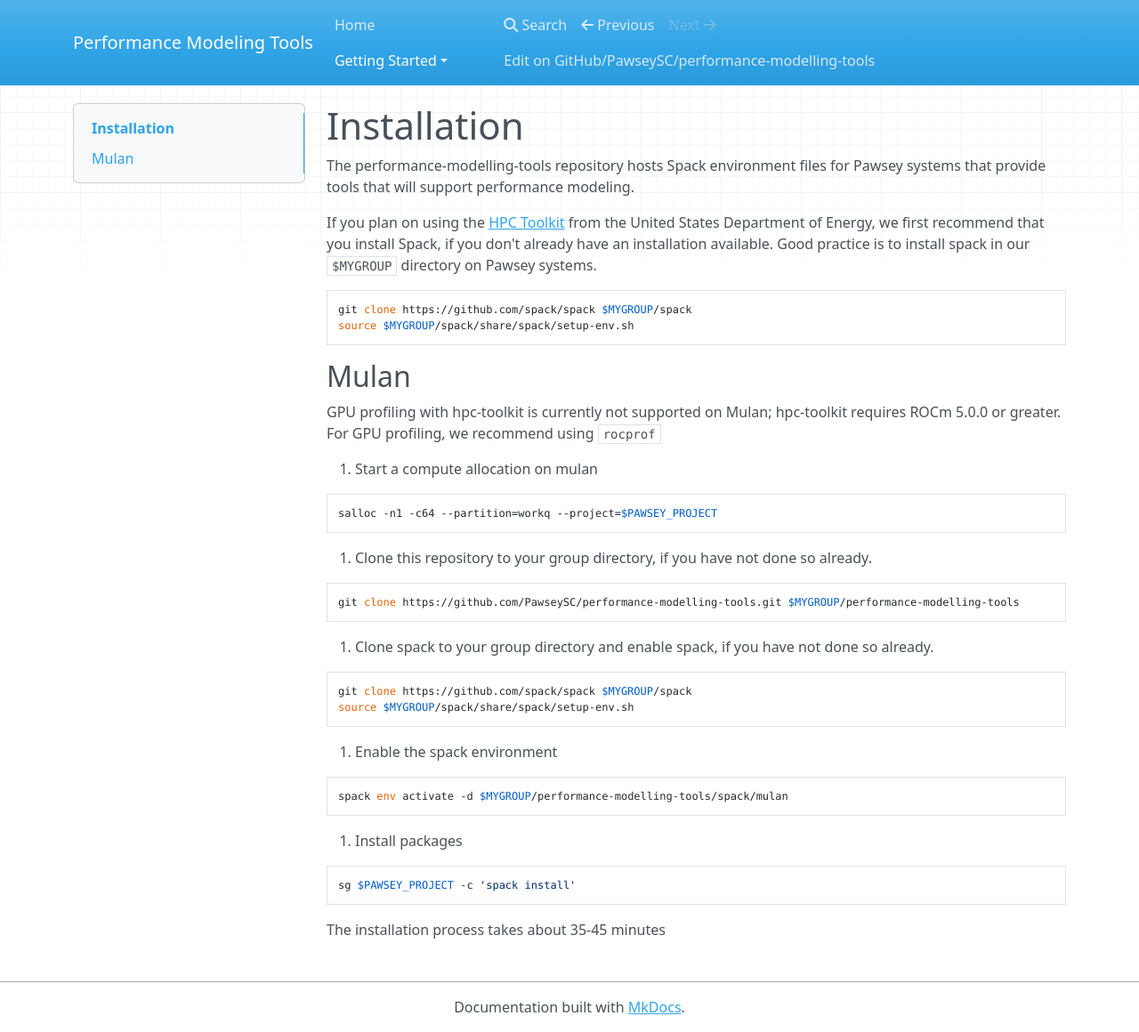
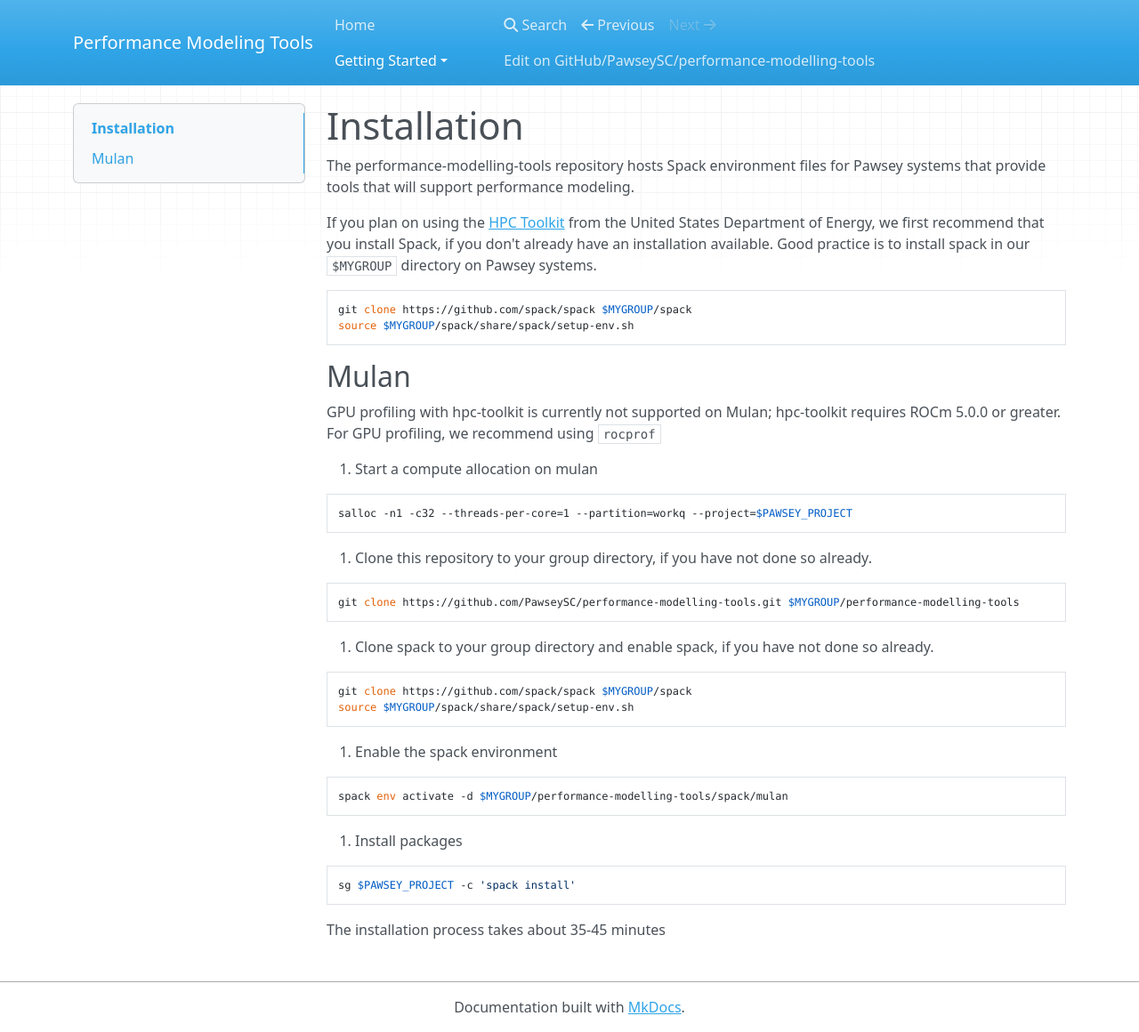
Before and after one commit to PawseySC/performance-modelling-tools, an MkDocs documentation site: the page built from docs/getting_started/install.md, in a window 1280 px wide and 1160 px high. Shown: the whole window at 89% size. Built offline with MkDocs 1.6.1, drawn with Linux system fonts in a browser that asks for light colours; nearby versions of some CDN libraries.

````diff
--- a/docs/getting_started/install.md
+++ b/docs/getting_started/install.md
@@ -16,7 +16,7 @@ For GPU profiling, we recommend using `rocprof`
 
 1. Start a compute allocation on mulan
 ```
-salloc -n1 -c64 --partition=workq --project=$PAWSEY_PROJECT
+salloc -n1 -c32 --threads-per-core=1 --partition=workq --project=$PAWSEY_PROJECT
 ```
 
 2. Clone this repository to your group directory, if you have not done so already.
````
Also changed, not shown: spack/mulan/README.md (+1 -1 lines), 4 other files.
